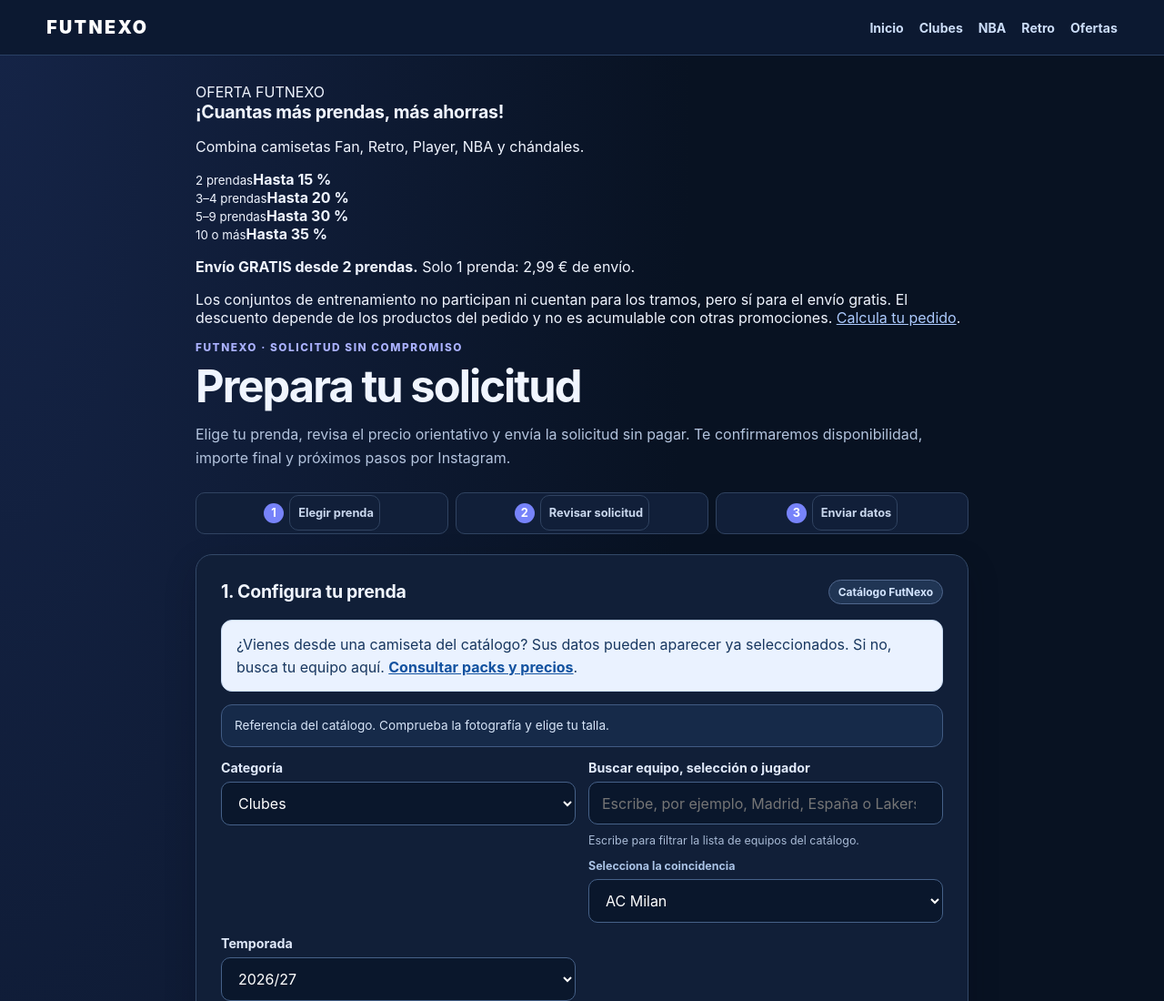
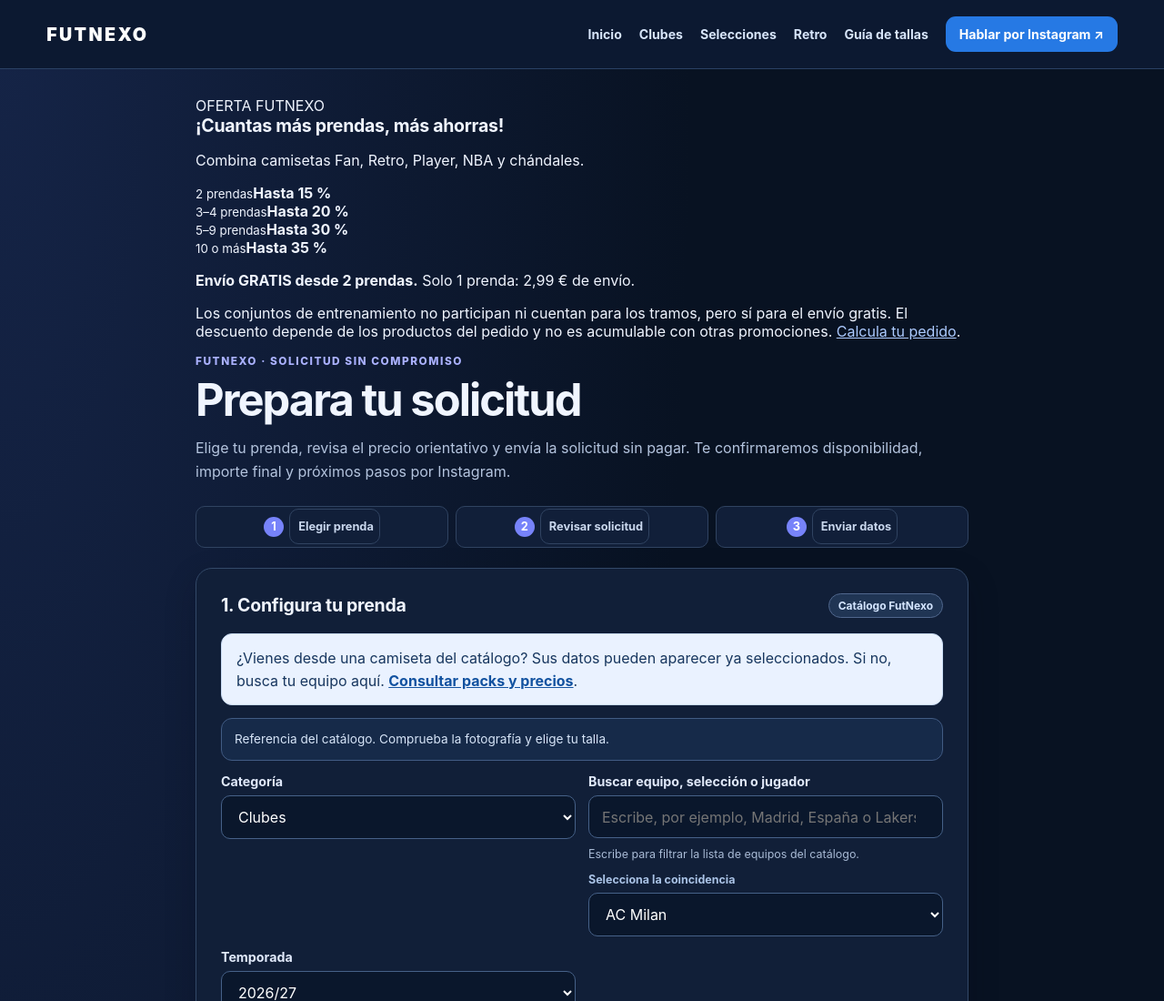
Before and after one commit to javimoreno10-ai/futnexo, a website: page pedido.html in a window 1280 px wide. Shown: the top 1100 px of the page at 91% size. Drawn offline with Linux system fonts and the light colour scheme.

Commit message:
Unificar navegación sin página actual ni Precios/Colecciones en pedido.html

```diff
--- a/pedido.html
+++ b/pedido.html
@@ -26,8 +26,8 @@
 #add-status:not(:empty){padding:10px 14px;border:1px solid #316d76;background:#102f3c;border-radius:10px;color:#b6f1db}
 #add-status.error:not(:empty){border-color:#925b65;background:#3a1e2c;color:#ffd0d5}
 @media(max-width:480px){#add{width:100%}#solicitud{padding:17px}#cart-items .cart-item{gap:10px}}
-</style></head><body>
-<header><a class="logo" href="index.html#inicio">FUTNEXO</a><nav aria-label="Navegación"><a href="index.html#inicio">Inicio</a><a href="clubes.html">Clubes</a><a href="nba.html">NBA</a><a href="retro.html">Retro</a><a href="ofertas.html">Ofertas</a></nav></header>
+</style><style id="fn-pedido-nav-unified">header .fn-pedido-topnav{display:flex;align-items:center;gap:clamp(10px,2vw,19px);flex-wrap:wrap}header .fn-pedido-topnav a{color:#d7e5fa;font-size:.88rem;font-weight:750;text-decoration:none}header .fn-pedido-topnav a:hover{color:#66adff}header .fn-pedido-topnav a:last-child{background:#2679e4;color:white;padding:11px 15px;border-radius:11px}</style></head><body>
+<header><a class="logo" href="index.html#inicio">FUTNEXO</a><nav aria-label="Navegación" class="fn-pedido-topnav"><a href="index.html">Inicio</a><a href="clubes.html">Clubes</a><a href="selecciones.html">Selecciones</a><a href="retro.html">Retro</a><a href="guia-tallas.html">Guía de tallas</a><a href="https://www.instagram.com/fut_nexo_/" rel="noopener noreferrer" target="_blank">Hablar por Instagram ↗</a></nav></header>
 <main class="wrap"><section class="fn-volume-promo container" aria-label="Descuentos por cantidad"><div class="fn-volume-intro"><span>OFERTA FUTNEXO</span><h2>¡Cuantas más prendas, más ahorras!</h2><p>Combina camisetas Fan, Retro, Player, NBA y chándales.</p></div><div class="fn-volume-grid"><div><small>2 prendas</small><strong>Hasta 15 %</strong></div><div><small>3–4 prendas</small><strong>Hasta 20 %</strong></div><div><small>5–9 prendas</small><strong>Hasta 30 %</strong></div><div><small>10 o más</small><strong>Hasta 35 %</strong></div></div><p class="fn-volume-shipping"><strong>Envío GRATIS desde 2 prendas.</strong> Solo 1 prenda: 2,99 € de envío.</p><p class="fn-volume-terms">Los conjuntos de entrenamiento no participan ni cuentan para los tramos, pero sí para el envío gratis. El descuento depende de los productos del pedido y no es acumulable con otras promociones. <a href="pedido.html">Calcula tu pedido</a>.</p></section><div class="eyebrow">FUTNEXO · SOLICITUD SIN COMPROMISO</div><h1>Prepara tu solicitud</h1><p class="lead">Elige tu prenda, revisa el precio orientativo y envía la solicitud sin pagar. Te confirmaremos disponibilidad, importe final y próximos pasos por Instagram.</p>
 <div aria-label="Pasos" class="steps"><span><b>1</b><span class="step-label"> Elegir prenda</span></span><span><b>2</b><span class="step-label"> Revisar solicitud</span></span><span><b>3</b><span class="step-label"> Enviar datos</span></span></div>
 <section class="panel" id="configurar"><div class="heading"><h2>1. Configura tu prenda</h2><span class="pill">Catálogo FutNexo</span></div><p class="fn-pedido-tip">¿Vienes desde una camiseta del catálogo? Sus datos pueden aparecer ya seleccionados. Si no, busca tu equipo aquí. <a href="ofertas.html">Consultar packs y precios</a>.</p><div class="notice" id="selection-notice">Selecciona categoría y equipo. Las opciones corresponden a fichas reales del catálogo; las variantes pendientes estarán identificadas.</div>
```
